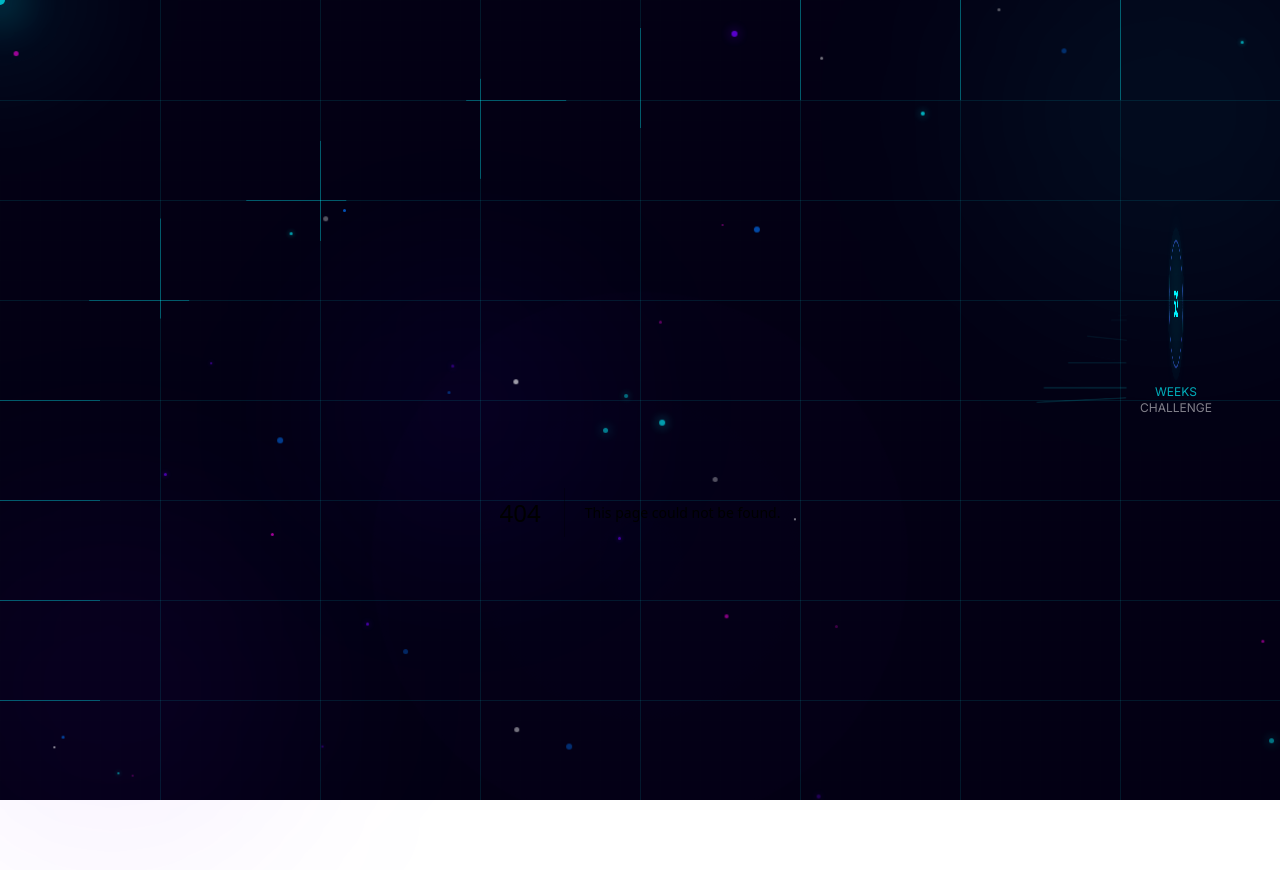
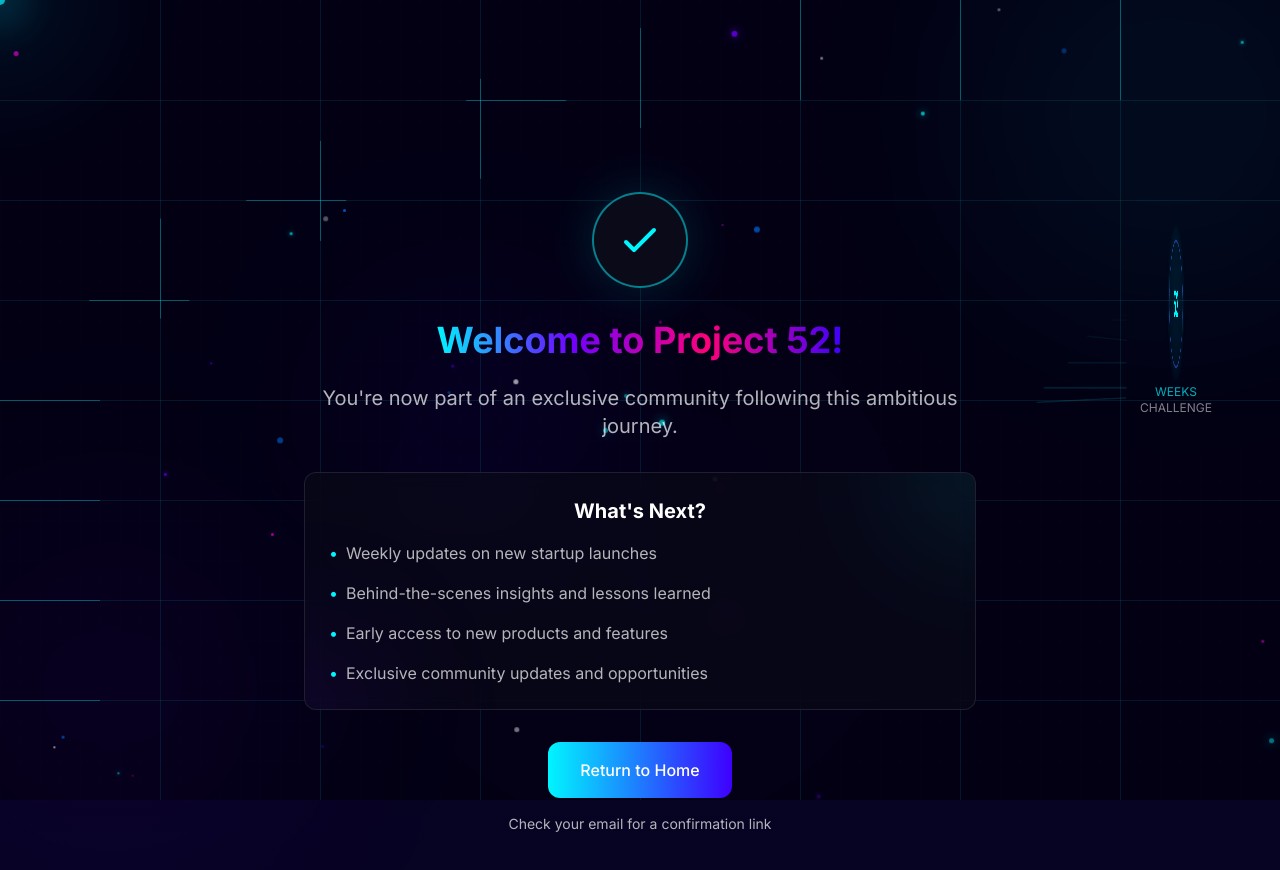
Before and after one commit to ChrolloAce/Project52, a Next.js app: page /thank-you in a window 1280 px wide. Before the commit this address had no page. Shown: the top 870 px of the page. Built offline with nearby package versions, Linux system fonts and the light colour scheme.

Commit message:
Add thank you page and secure webhook implementation

```diff
--- a/src/app/page.tsx
+++ b/src/app/page.tsx
@@ -158,6 +158,117 @@ export default function Home() {
                     <span className="text-xs md:text-sm text-text-secondary">{item.label}</span>
                   </div>
                 ))}
+              </div>
+            </motion.div>
+
+            {/* Email Subscription Section */}
+            <motion.div
+              className="w-full max-w-2xl mx-auto mb-16"
+              initial={{ opacity: 0, y: 20 }}
+              animate={{ opacity: 1, y: 0 }}
+              transition={{ duration: 0.6, delay: 0.5 }}
+            >
+              <div className="relative bg-space-dark/60 rounded-xl backdrop-blur-md border border-glass-stroke p-8 overflow-hidden">
+                {/* Decorative elements */}
+                <div className="absolute -top-20 -right-20 w-40 h-40 bg-neon-cyan/10 rounded-full blur-3xl"></div>
+                <div className="absolute -bottom-20 -left-20 w-40 h-40 bg-neon-purple/10 rounded-full blur-3xl"></div>
+                <div className="absolute inset-0 bg-grid-lines opacity-10"></div>
+
+                <div className="relative z-10">
+                  <div className="text-center mb-6">
+                    <h3 className="text-2xl font-bold text-white mb-2">Stay Updated</h3>
+                    <p className="text-text-secondary">Get notified about new startups, progress updates, and exclusive insights</p>
+                  </div>
+
+                  <form
+                    className="flex flex-col sm:flex-row gap-4"
+                    onSubmit={async (e) => {
+                      e.preventDefault()
+                      const form = e.target as HTMLFormElement
+                      const emailInput = form.querySelector('input[type="email"]') as HTMLInputElement
+                      const submitButton = form.querySelector('button[type="submit"]') as HTMLButtonElement
+
+                      if (!emailInput.value) return
+
+                      try {
+                        // Disable the submit button and show loading state
+                        submitButton.disabled = true
+                        submitButton.innerHTML = `
+                          <svg class="animate-spin -ml-1 mr-3 h-5 w-5 text-white inline-block" xmlns="http://www.w3.org/2000/svg" fill="none" viewBox="0 0 24 24">
+                            <circle class="opacity-25" cx="12" cy="12" r="10" stroke="currentColor" stroke-width="4"></circle>
+                            <path class="opacity-75" fill="currentColor" d="M4 12a8 8 0 018-8V0C5.373 0 0 5.373 0 12h4zm2 5.291A7.962 7.962 0 014 12H0c0 3.042 1.135 5.824 3 7.938l3-2.647z"></path>
+                          </svg>
+                          Submitting...
+                        `
+
+                        // Add a timestamp and random salt for security
+                        const timestamp = new Date().toISOString()
+                        const salt = Math.random().toString(36).substring(7)
+
+                        // Send email to Make.com webhook with additional security measures
+                        const response = await fetch(process.env.NEXT_PUBLIC_MAKE_WEBHOOK_URL!, {
+                          method: 'POST',
+                          headers: {
+                            'Content-Type': 'application/json',
+                            'X-Request-Timestamp': timestamp,
+                            'X-Request-Salt': salt,
+                          },
+                          body: JSON.stringify({
+                            email: emailInput.value,
+                            timestamp,
+                            salt,
+                            source: 'project52_website',
+                            userAgent: navigator.userAgent,
+                            referrer: document.referrer,
+                          }),
+                        })
+
+                        if (!response.ok) {
+                          throw new Error(`HTTP error! status: ${response.status}`)
+                        }
+
+                        // Redirect to thank you page after successful submission
+                        window.location.href = '/thank-you'
+                      } catch (error) {
+                        console.error('Error submitting email:', error)
+                        // Show error message to user
+                        const errorDiv = document.createElement('div')
+                        errorDiv.className = 'text-red-500 text-sm mt-2'
+                        errorDiv.textContent = 'There was an error submitting your email. Please try again.'
+                        form.appendChild(errorDiv)
+
+                        // Reset button state
+                        submitButton.disabled = false
+                        submitButton.textContent = 'Subscribe'
+
+                        // Remove error message after 5 seconds
+                        setTimeout(() => {
+                          errorDiv.remove()
+                        }, 5000)
+                      }
+                    }}
+                  >
+                    <div className="flex-1 relative">
+                      <input
+                        type="email"
+                        placeholder="Enter your email"
+                        required
+                        className="w-full px-6 py-4 bg-space-dark/80 border border-glass-stroke rounded-xl text-white placeholder-text-secondary focus:outline-none focus:border-neon-cyan focus:ring-2 focus:ring-neon-cyan/20 transition-all duration-300"
+                      />
+                      <div className="absolute inset-0 bg-grid-lines opacity-5 rounded-xl pointer-events-none"></div>
+                    </div>
+                    <button
+                      type="submit"
+                      className="px-8 py-4 bg-gradient-to-r from-neon-cyan to-neon-blue text-white font-medium rounded-xl hover:shadow-[0_0_20px_rgba(0,245,255,0.4)] transition-all duration-300 hover:scale-105 whitespace-nowrap"
+                    >
+                      Subscribe
+                    </button>
+                  </form>
+
+                  <p className="text-xs text-text-secondary text-center mt-4">
+                    No spam, ever. Unsubscribe at any time.
+                  </p>
+                </div>
               </div>
             </motion.div>
 
--- /dev/null
+++ b/src/app/thank-you/page.tsx
@@ -0,0 +1,86 @@
+'use client'
+
+import { motion } from 'framer-motion'
+import { headingSizes } from '@/styles/theme'
+import Link from 'next/link'
+
+export default function ThankYou() {
+  return (
+    <main className="min-h-screen text-white relative">
+      {/* Content */}
+      <div className="relative z-10 container mx-auto px-4 py-20">
+        <motion.div
+          className="max-w-2xl mx-auto text-center"
+          initial={{ opacity: 0, y: 20 }}
+          animate={{ opacity: 1, y: 0 }}
+          transition={{ duration: 0.6 }}
+        >
+          {/* Success Icon */}
+          <motion.div
+            className="w-24 h-24 mx-auto mb-8 relative"
+            initial={{ scale: 0 }}
+            animate={{ scale: 1 }}
+            transition={{ type: "spring", stiffness: 200, damping: 15 }}
+          >
+            <div className="absolute inset-0 rounded-full bg-neon-cyan/20 blur-xl animate-pulse"></div>
+            <div className="absolute inset-0 rounded-full bg-space-dark border-2 border-neon-cyan/50 flex items-center justify-center">
+              <svg className="w-12 h-12 text-neon-cyan" fill="none" viewBox="0 0 24 24" stroke="currentColor">
+                <path strokeLinecap="round" strokeLinejoin="round" strokeWidth={2} d="M5 13l4 4L19 7" />
+              </svg>
+            </div>
+          </motion.div>
+
+          <h1 className={`${headingSizes.h1} font-bold mb-6`}>
+            <span className="text-transparent bg-clip-text bg-text-gradient">
+              Welcome to Project 52!
+            </span>
+          </h1>
+
+          <p className="text-xl text-text-secondary mb-8">
+            You're now part of an exclusive community following this ambitious journey.
+          </p>
+
+          <div className="bg-space-dark/60 backdrop-blur-md border border-glass-stroke rounded-xl p-6 mb-8 relative overflow-hidden">
+            {/* Decorative elements */}
+            <div className="absolute -top-20 -right-20 w-40 h-40 bg-neon-cyan/10 rounded-full blur-3xl"></div>
+            <div className="absolute -bottom-20 -left-20 w-40 h-40 bg-neon-purple/10 rounded-full blur-3xl"></div>
+
+            <div className="relative z-10">
+              <h2 className="text-xl font-bold text-white mb-4">What's Next?</h2>
+              <ul className="text-left space-y-4 text-text-secondary">
+                <li className="flex items-start">
+                  <span className="text-neon-cyan mr-2">•</span>
+                  Weekly updates on new startup launches
+                </li>
+                <li className="flex items-start">
+                  <span className="text-neon-cyan mr-2">•</span>
+                  Behind-the-scenes insights and lessons learned
+                </li>
+                <li className="flex items-start">
+                  <span className="text-neon-cyan mr-2">•</span>
+                  Early access to new products and features
+                </li>
+                <li className="flex items-start">
+                  <span className="text-neon-cyan mr-2">•</span>
+                  Exclusive community updates and opportunities
+                </li>
+              </ul>
+            </div>
+          </div>
+
+          <div className="space-y-4">
+            <Link
+              href="/"
+              className="inline-block px-8 py-4 bg-gradient-to-r from-neon-cyan to-neon-blue text-white font-medium rounded-xl hover:shadow-[0_0_20px_rgba(0,245,255,0.4)] transition-all duration-300 hover:scale-105"
+            >
+              Return to Home
+            </Link>
+            <p className="text-sm text-text-secondary">
+              Check your email for a confirmation link
+            </p>
+          </div>
+        </motion.div>
+      </div>
+    </main>
+  )
+}
```
